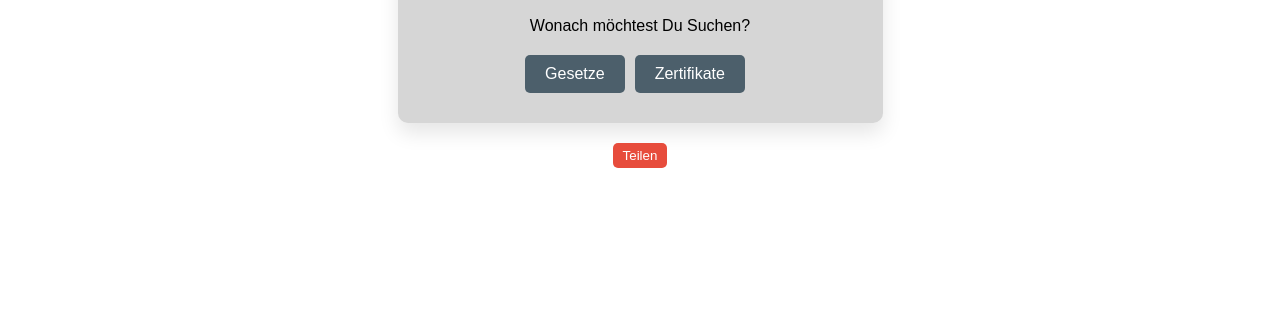
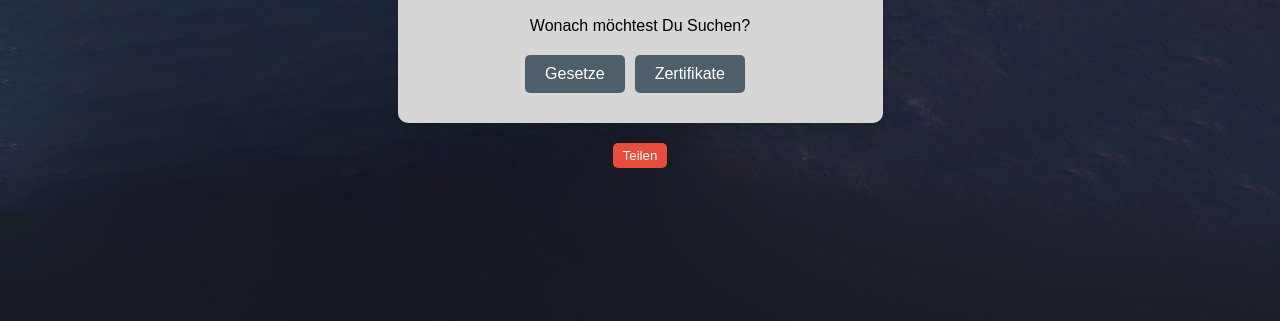
Before and after one commit to usedcommunity/LeSuReFo, a plain HTML site: page index.html in a window 1280 px wide. Shown: the part 479-800 px from the top of the page. Drawn offline with Linux system fonts and the light colour scheme.

Commit message:
background

```diff
--- a/index.html
+++ b/index.html
@@ -11,7 +11,8 @@
             justify-content: center;
             align-items: center;
             min-height: 100vh;
-            background: linear-gradient(to bottom, #ffffff, #ffffff);
+            background-image: url(bg.jpg);
+            background-attachment: fixed;
             font-family: Arial, sans-serif;
         }
         .card-container {
```
Also changed, not shown: bg.jpg (added).
